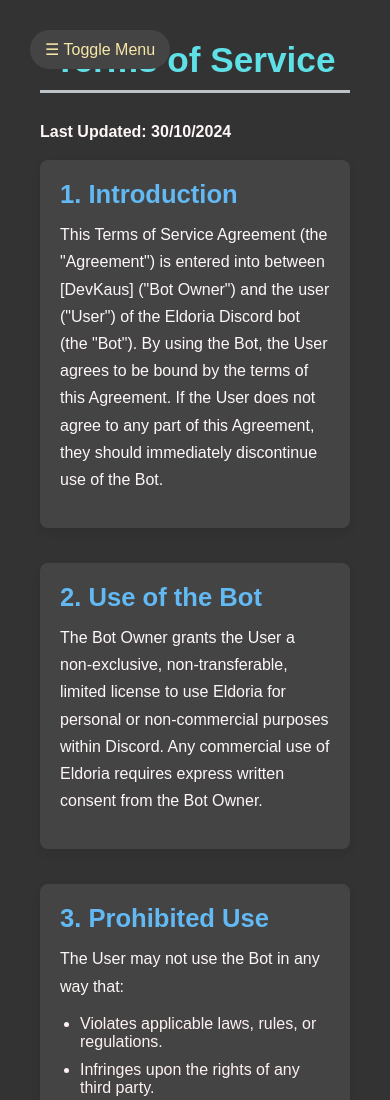
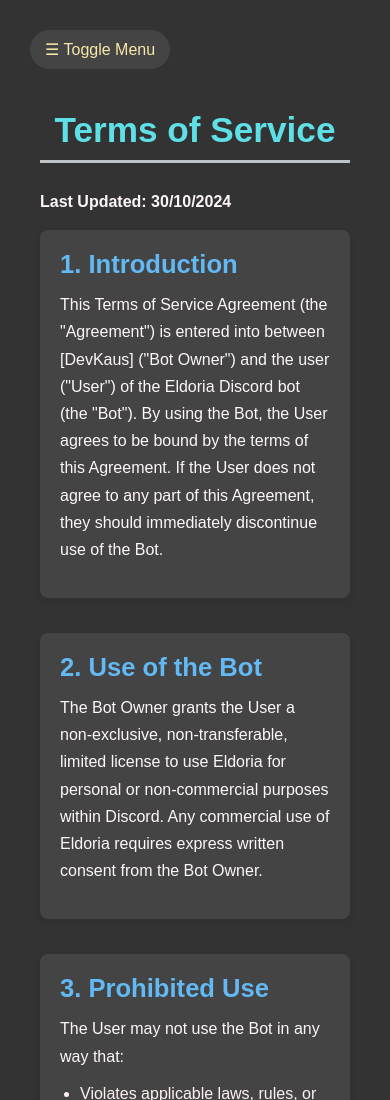
Before and after one commit to EldoriaDeveloper/EldoriaSite, a plain HTML site: page terms_of_service.html in a window 390 px wide. Shown: the top 1100 px of the page. Drawn offline with Linux system fonts and the light colour scheme.

Commit message:
updated for phones

```diff
--- a/terms_of_service.html
+++ b/terms_of_service.html
@@ -28,7 +28,7 @@
         cursor: pointer;
         margin: 10px;
         font-size: 1em;
-        position: absolute;
+        position: fixed;
         top: 20px;
         left: 20px;
         z-index: 1000;
@@ -61,7 +61,7 @@
       flex: 1;
       padding: 40px;
       max-width: 800px;
-      margin: 0 auto;
+      margin: 70px auto 0;
     }
 
     .content h1 {
```
Also changed, not shown: index.html (+4 -4 lines), privacy_policy.html (+2 -2 lines).
